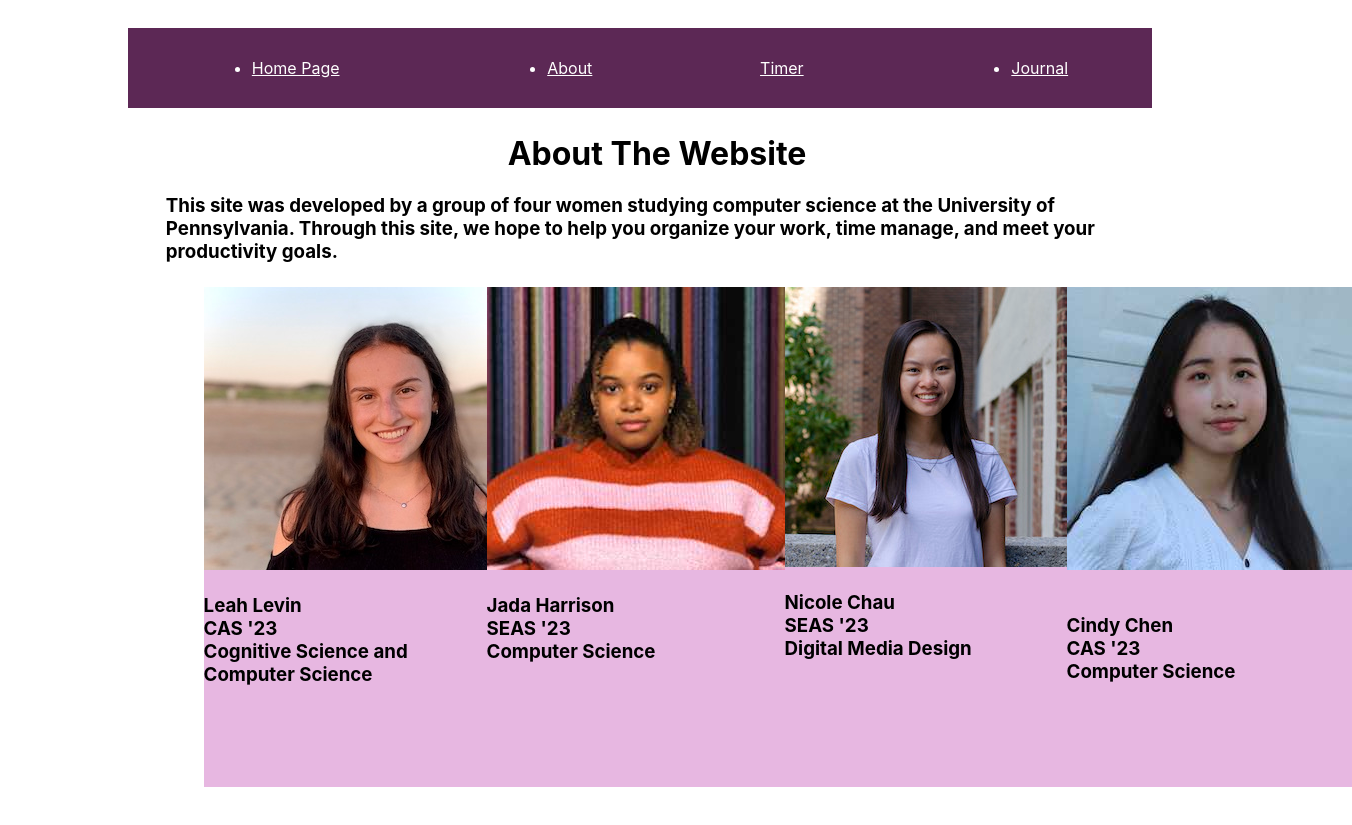
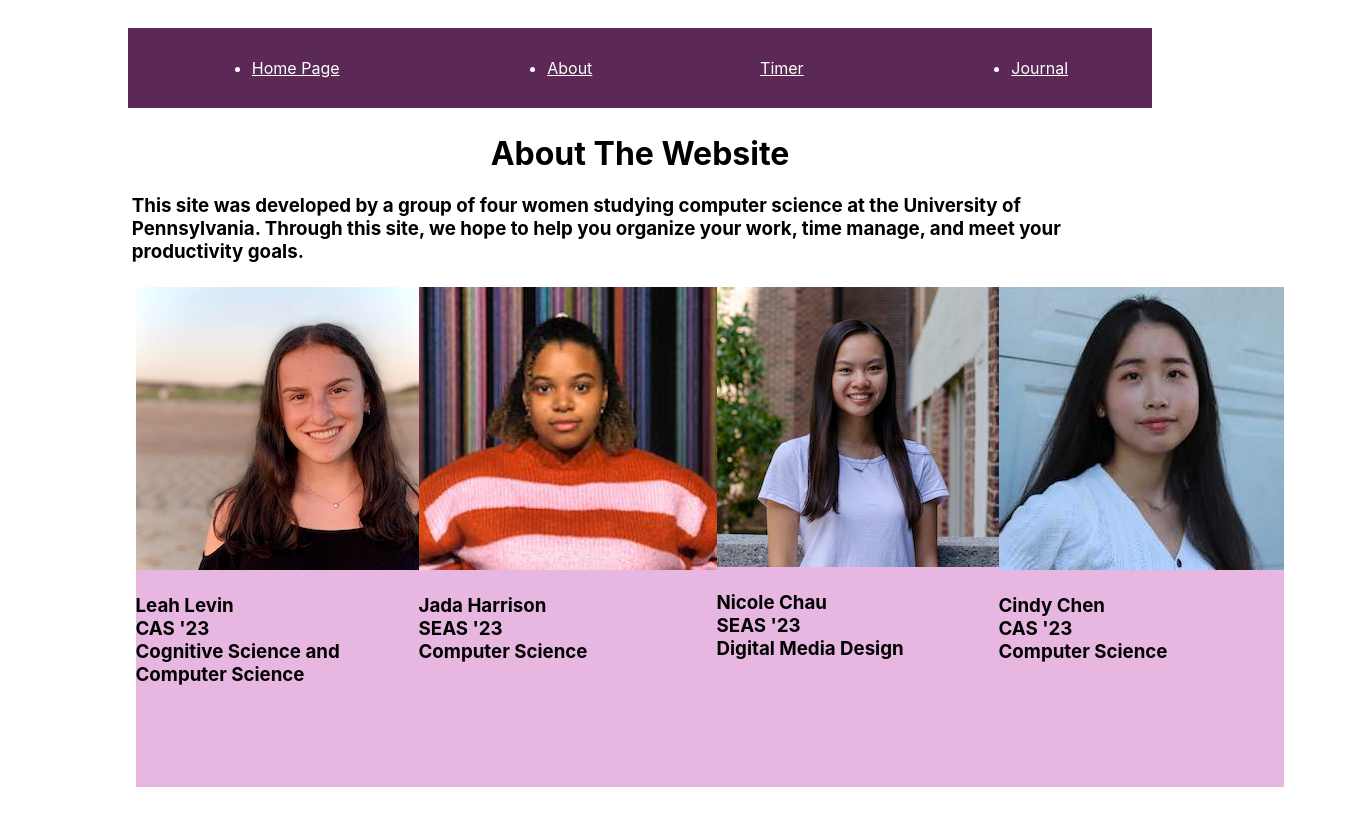
Before and after one commit to jadaharrison/WicsTechProject, a React (Create React App) app: page /about in a window 1280 px wide. Shown: the part 179-1004 px from the top of the page, 1352 px wide, since content can reach past the window. Built offline with nearby package versions, Linux system fonts and the light colour scheme.

Commit message:
made about page center

```diff
--- a/src/App.css
+++ b/src/App.css
@@ -23,7 +23,7 @@
   background: white;
   min-height: 800px;
   padding: 0.1cm;
-  padding-left: 1cm;
+
 }
 
 .profile {
@@ -59,7 +59,6 @@ nav {
   background: white;
   min-height: 800px;
   padding: 0.1cm;
-  padding-left: 1cm;
   display: flex;
 
 
--- a/src/Profile.js
+++ b/src/Profile.js
@@ -60,7 +60,6 @@ function Profile(props) {
                  <img src={Cindy} alt={"Cindy"}/>
                  <br></br>
                  <br></br>
-                 <br></br>
                     <h3>{props.name}</h3>
                      <h3> {props.school}</h3>
                       <h3>{props.major}</h3>
```
